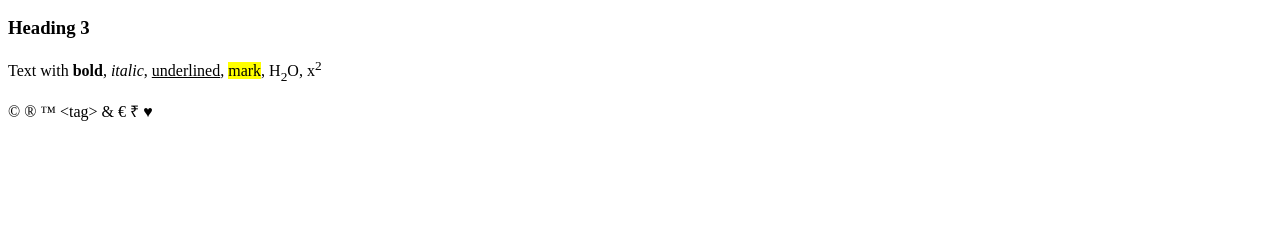
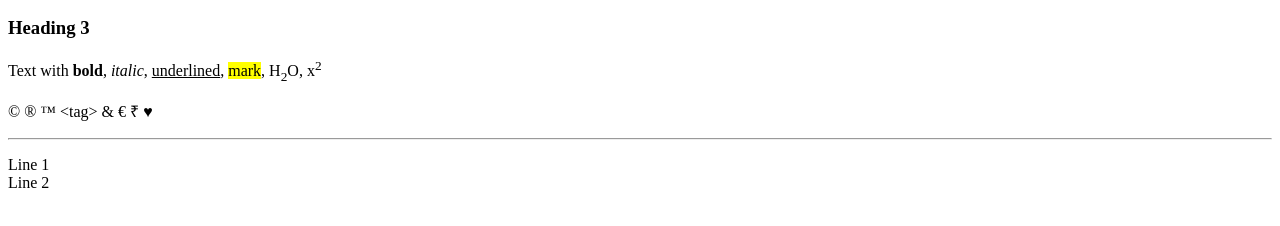
Before and after one commit to GufranKuraishi/WDW_0389, a plain HTML site: page Web Designing Workshop Assignment/Assignment-2.html in a window 1280 px wide. Shown: the part 110-336 px from the top of the page. Drawn offline with Linux system fonts and the light colour scheme.

Commit message:
<br> and <hr> tag completed

```diff
--- a/Web Designing Workshop Assignment/Assignment-2.html
+++ b/Web Designing Workshop Assignment/Assignment-2.html
@@ -11,5 +11,7 @@
     <h3>Heading 3</h3>
     <p>Text with <b>bold</b>, <i>italic</i>, <u>underlined</u>, <mark>mark</mark>, H<sub>2</sub>O, x<sup>2</sup></p>
     <p>&copy; &reg; &trade; &lt;tag&gt; &amp; &euro; &#8377; &hearts;</p>
+    <hr>
+    <p>Line 1<br>Line 2<br></p>
 </body>
 </html>
```
